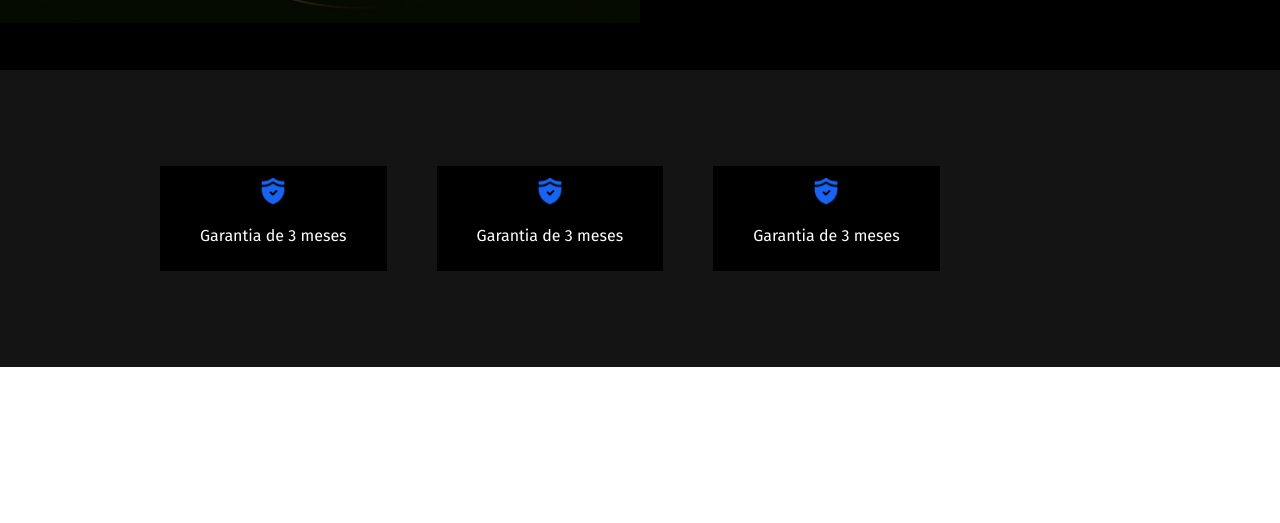
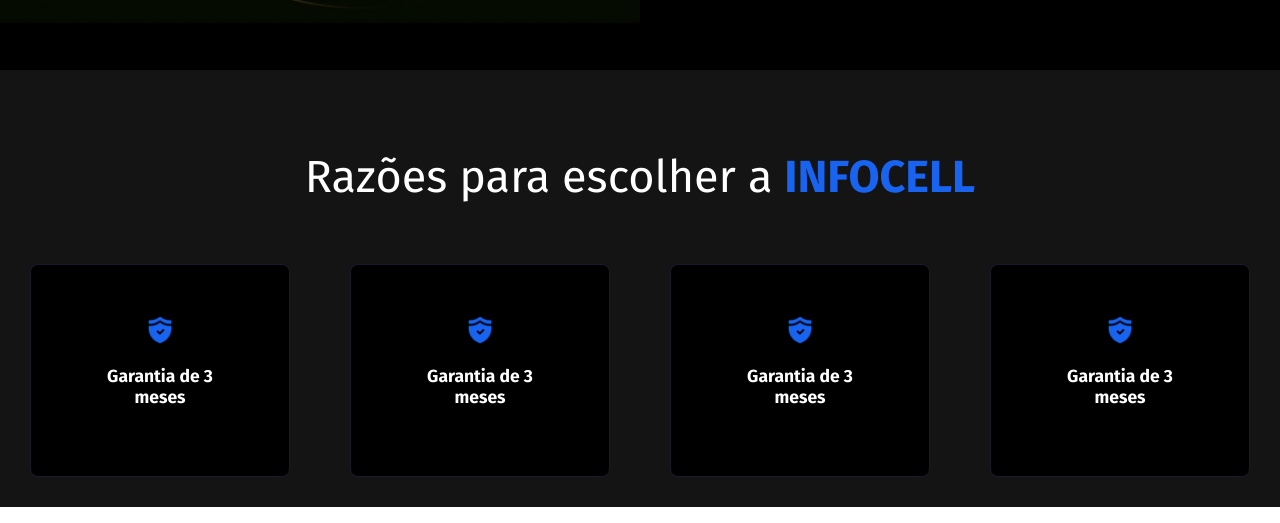
Before and after one commit to rodriguesxxx/infocell-landingpage, a plain HTML site: page index.html in a window 1280 px wide. Shown: the part 1146-1669 px from the top of the page. Before the commit the page ends 1513 px from the top, so only its background shows below. Drawn offline with Linux system fonts and the light colour scheme.

Commit message:
estilizando razoes

```diff
--- a/assets/css/header.css
+++ b/assets/css/header.css
@@ -116,6 +116,12 @@ header{
     .menu-list a:hover{
         background-color: #1863ef;
     }
+
+    .search-bar{
+      width: 220px;
+      height: 30px;
+    }
+
     #btn-mobile {
       display: flex;
       padding: 0.5rem 1rem;
--- a/assets/css/razoes.css
+++ b/assets/css/razoes.css
@@ -2,16 +2,46 @@
     margin-top: 0px;
 
 }
+
 .razoes{
-    margin-top: 0px;
-    padding: 80px 120px;
+    margin: 0px;
+}
+.razoes-title{
+    text-align: center;
+    font-size: 45px;
+    font-weight: 400;
+    padding-top: 80px;
+    margin-bottom: 30px;
 }
 .razoes-list{
     display: flex;
-    gap: 50px;
+    gap: 60px;
+    padding: 30px;
+    max-width: 1400px;
+    margin-left: auto;
+    margin-right: auto;
+    overflow-x: auto;
+    /* justify-content: center; */
 }
 .razoes-list li{
     text-align: center;
-    padding: 10px 40px;
+    padding: 50px 70px;
     background-color: #000000;
+    border: 1px solid #191a2d;
+    border-radius: 8px;
+    transition: transform 0.3s;
 }
+
+.razoes-list li:hover{
+    transform: scale(1.2);
+}
+.razoes-list li p{
+    font-weight: 600;
+    font-size: 17.5px;
+}
+
+@media(max-width: 720px){
+    .razoes-title{
+        font-size: 35px;
+    }
+}
--- a/index.html
+++ b/index.html
@@ -58,7 +58,7 @@
 
     <main class="bg-black-lite">
         <div class="razoes">
-            <h2 class="razoes-title"></h2>
+            <h2 class="razoes-title">Razões para escolher a <b class="color-blue">INFOCELL</b></h2>
             <ul class="razoes-list">
                 <li>
                     <img style="width: 30px;" src="assets/images/escudo.png" alt="garantia icon">
@@ -72,6 +72,11 @@
                     <img style="width: 30px;" src="assets/images/escudo.png" alt="garantia icon">
                     <p>Garantia de 3 meses</p>
                 </li>
+                <li>
+                    <img style="width: 30px;" src="assets/images/escudo.png" alt="garantia icon">
+                    <p>Garantia de 3 meses</p>
+                </li>
+
             </ul>
         </div>
     </main>
```
